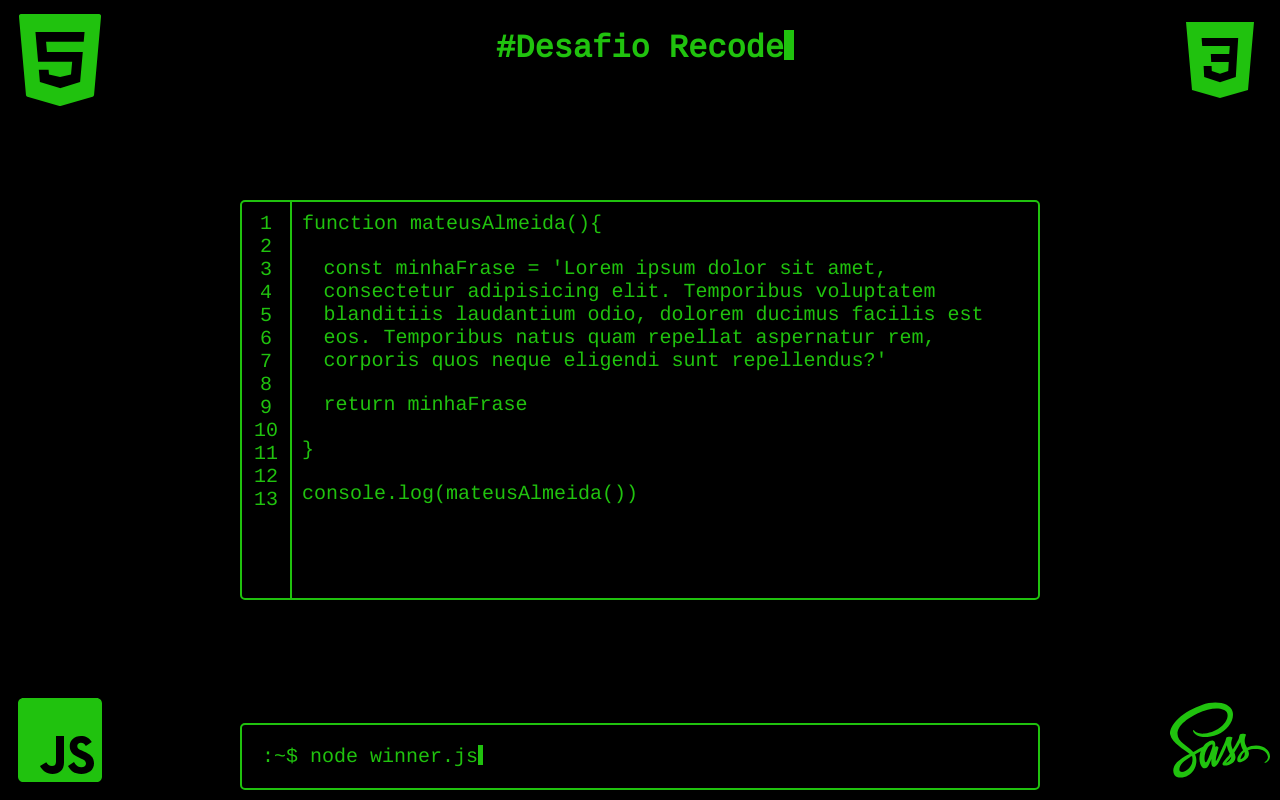
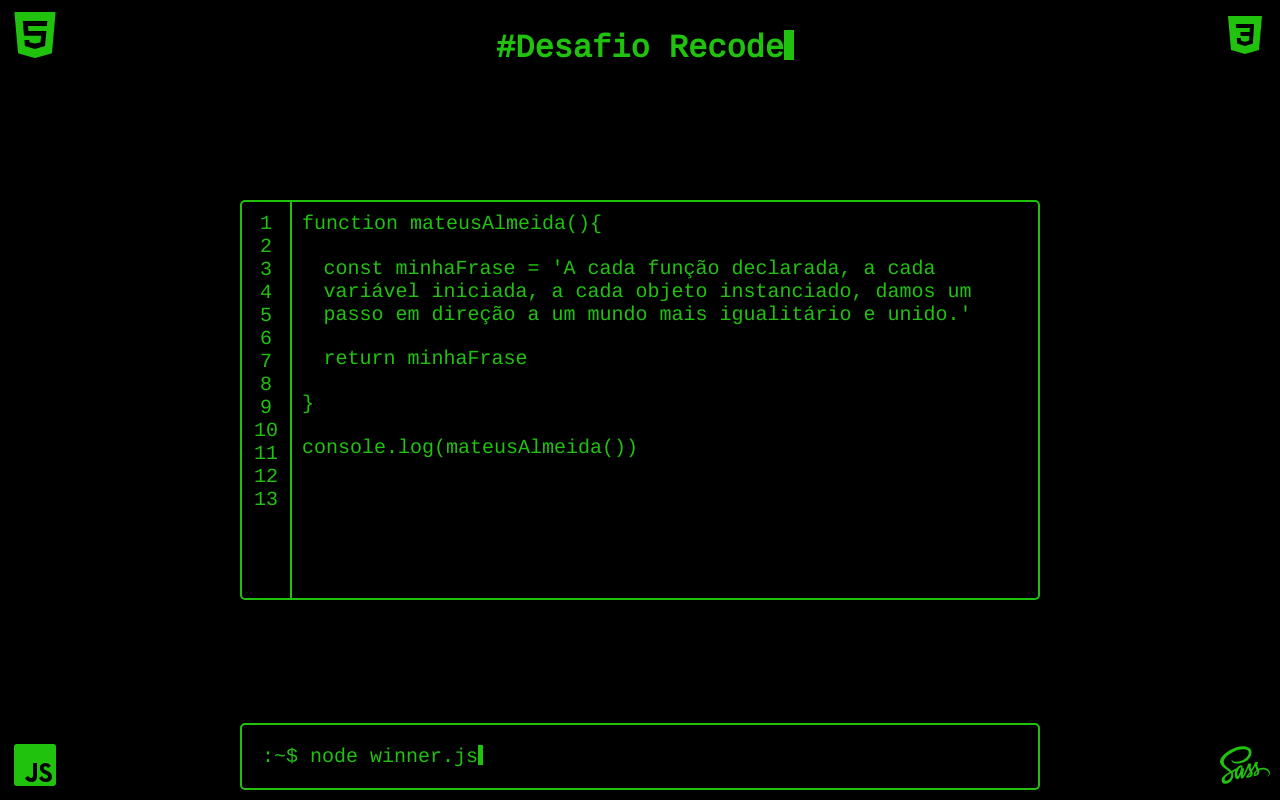
Before and after one commit to mateusalmeida31415/mateusalmeida31415.github.io, a plain HTML site: page index.html in a window 1280 px wide. Drawn offline with Linux system fonts and the light colour scheme.

Commit message:
Adição da frase do desafio recode

```diff
--- a/index.html
+++ b/index.html
@@ -35,7 +35,7 @@
             </div>
             <div class="box-text">
                 <p>function mateusAlmeida(){</p>
-                <p class="box-text-minhafrase">const minhaFrase = 'Lorem ipsum dolor sit amet, consectetur adipisicing elit. Temporibus voluptatem blanditiis laudantium odio, dolorem ducimus facilis est eos. Temporibus natus quam repellat aspernatur rem, corporis quos neque eligendi sunt repellendus?'</p>
+                <p class="box-text-minhafrase">const minhaFrase = 'A cada função declarada, a cada variável iniciada, a cada objeto instanciado, damos um passo em direção a um mundo mais igualitário e unido.'</p>
                 <p class="box-text-minhafrase">return minhaFrase</p>
                 <p>}</p>
                 <p class="box-text-return">console.log(mateusAlmeida())</p>
--- a/style.scss
+++ b/style.scss
@@ -9,8 +9,8 @@
     color: $font-color;
     .logo{
         position: absolute;
-        height: 100px;
-        width: 100px;
+        height: 50px;
+        width: 50px;
     }
     .item1{
         top: 10px;
@@ -90,7 +90,7 @@
     color: $font-color;
     border: 2px solid $font-color;
     left: 50%;
-    transform: translate(-50%);
+    transform: translateX(-50%);
     max-width: 800px;
     width: 100%;
     padding: 20px;
```
Also changed, not shown: style.css, 1 other file.
